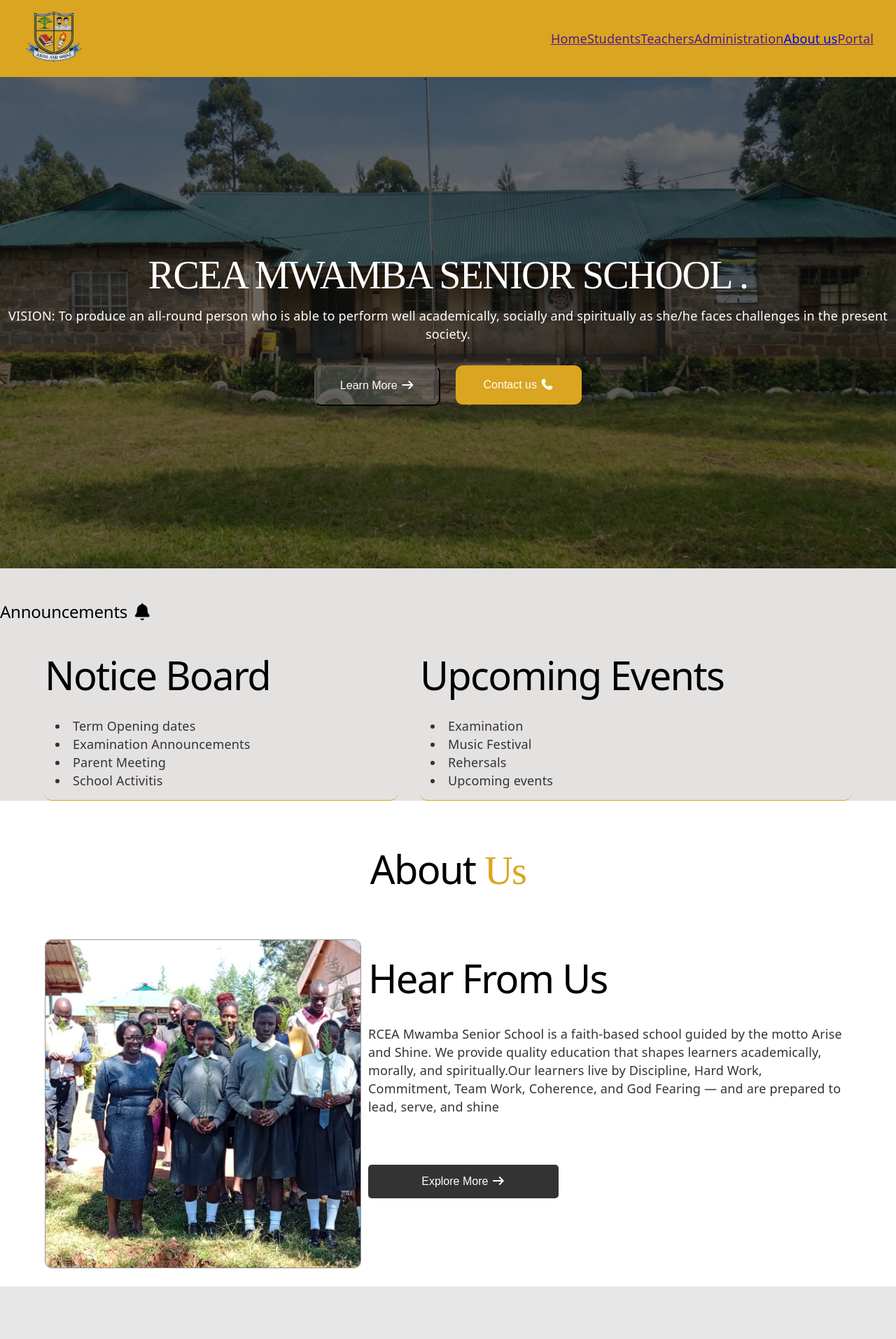
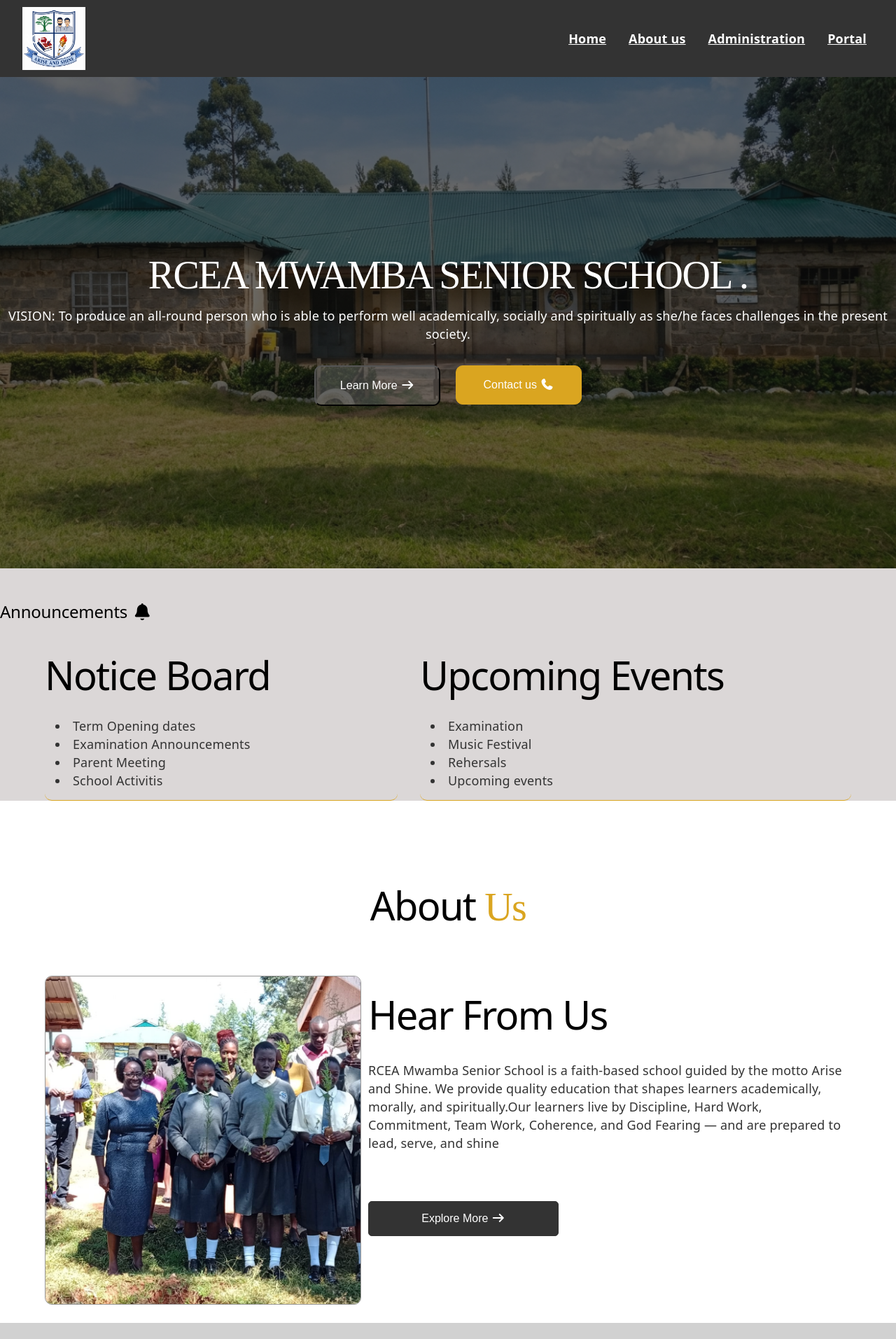
Before and after one commit to denisondeyo7-svg/MwambaSchool, a React (Vite) app in the folder Mwamba/: page / in a window 1280 px wide. Shown: the top 1913 px of the page at 70% size. Built offline with nearby package versions, Linux system fonts and the light colour scheme.

Commit message:
save changes

```diff
--- a/Mwamba/src/App.css
+++ b/Mwamba/src/App.css
@@ -9,18 +9,17 @@ body{
 html{
   scroll-behavior: smooth;
 }
+
 header{
   position: fixed;
   top: 0;
   width: 100%;
-  background: goldenrod;
+  background: #333;
   display: flex;
   align-items: center;
   justify-content: center;
   padding: 10px;
   z-index: 1000;
-
-
 
 }
 
@@ -32,29 +31,50 @@ header{
   justify-content: space-between;
 
 }
+.header-content .logo{
+  display: flex;
+  align-items: center;
+  gap: 42px;
+}
 
-.header-content .logo{
+
+.header-content-logo{
   position: relative;
-  display: flex;
-  gap: 12px;
   align-items: center;
   height: 5rem;
   width: 5rem;
-  border-radius: 10px;
-  overflow: hidden;
+  border-radius: 50%;
+
 }
 
-.header-content .logo img{
+.header-content-logo img{
   height: 100%;
   width: 100%;
   object-fit: cover;
 }
 
-.logo p{
+.name{
+  color: #fff;
   position: absolute;
 }
+nav{
+  display: flex;
+  gap: 12px;
+}
+
+nav a{
+  color: #fff;
+  font-weight: 550;
+  padding: 10px;
+  background: transparent;
+  border-radius: 5px;
+}
+
+nav a:hover{
+  background: #ffffff4f;
 
 
+}
 .main{
   width: 100%;
   display: flex;
@@ -142,8 +162,8 @@ header{
 
 #about_btn:hover{
 
-  background: goldenrod;
-  border: 1px solid goldenrod;
+  background: #000;
+  border: 1px solid #000;
 }
 
 #Explore{
@@ -154,8 +174,15 @@ header{
   color: #fff;
   border-radius: 5px;
   width: 40%;
+  border: 1px solid #333;
+  transition: .3s ease;
 }
 
+#Explore:hover{
+  background: #fff;
+  color: #333;
+  border: 1px solid #333;
+}
 #contact_btn:hover{
   background: #00000059;
   transform: translateY(-4px);
@@ -170,7 +197,7 @@ header{
   display: flex;
   flex-direction: column;
   gap: 22px;
-  background: #e4e1e1;
+  background: #dbd7d7;
   width: 100%;
 }
 
@@ -269,7 +296,7 @@ li{
 }
 
 .values{
-  background: #e7e7e7;
+  background: #d1d1d1;
   width: 100%;
   display: flex;
   flex-direction: column;
@@ -300,10 +327,12 @@ li{
   border-radius: 10px;
   transition: .3s ease;
   flex-grow: 1;
+  color: #333;
 }
 
 .value-card i{
   font-size: 28px;
+  color: #333;
 }
 .value-card h2{
   color: #333;
@@ -325,6 +354,50 @@ li{
   transform: translateY(-4px);
 }
 
+footer{
+  position: relative;
+  top: auto;
+  display: flex;
+  flex-direction: column;
+  align-items: center;
+  width: 100%;
+  background: #333;
+}
+
+footer h2{
+  padding: 15px;
+}
+
+.mainfooter{
+  padding: 10px;
+  width: 85%;
+  display: grid;
+  grid-template-columns: repeat(3,1fr);
+  padding: 12px;
+  gap: 22px;
+}
+
+.footer-mission{
+  padding: 10px;
+
+}
+
+.footer-mission p{
+  color: #dedede;
+}
+
+.sub-footer{
+  padding: 10px;
+  text-align: center;
+  color: #fff;
+  border-top: 1px solid #fff;
+  width: 90%;
+}
+
+.sub-footer a{
+  color: #fff;
+}
+
 @media screen and (max-width:360px){
  .actions{
   align-items: center;
@@ -340,10 +413,16 @@ li{
  }
 }
 
-
+@media screen and (max-width:768px){
+  .mainfooter{
+    grid-template-columns: repeat(2,1fr);
+  }
+}
 @media screen and (max-width:900px){
   .image{
     flex-grow: 1;
 
   }
+
+
 }
--- a/Mwamba/src/App.jsx
+++ b/Mwamba/src/App.jsx
@@ -1,7 +1,7 @@
 import Indexpage from './frontend/Indexpage'
 import About from './frontend/About'
 import Values from './components/Values'
-
+import Footer from './components/Footer'
 import './App.css'
 
 function App() {
@@ -12,6 +12,8 @@ function App() {
       <Indexpage/>
       <About/>
       <Values/>
+      <br /><br />
+      <Footer/>
     </>
   )
 }
--- a/Mwamba/src/components/AboutComponent.jsx
+++ b/Mwamba/src/components/AboutComponent.jsx
@@ -3,7 +3,7 @@ import aboutimg from '../assets/WhatsApp Image 2026-11-22 at 20.23.55 (2).jpeg'
 function AboutComponent() {
     return (
         <div className="about" id='About'>
-            <br /> <br />
+            <br /> <br /><br /><br />
             <h1>About <span className='dams'>Us</span></h1>
  <br /> <br />
             <div className="about-wrapper">
--- a/Mwamba/src/components/Corevalues.jsx
+++ b/Mwamba/src/components/Corevalues.jsx
@@ -8,7 +8,7 @@ function Corevalues() {
         {num:"3",val:"Commitment",open:"fas fa-quote-left", i:"fas fa-pen",message:"We stay committed to learning ,to duty and to one another  .",close:"fas fa-quote-right"},
         {num:"4",val:"Teamwork",open:"fas fa-quote-left", i:"fas fa-users",message:" We learn , play and grow together ,supporting each other .",close:"fas fa-quote-right"},
         {num:"5",val:"God Fearing",open:"fas fa-quote-left", i:"fas fa-hand-holding-heart",message:" We grow in faith ,good character and reverence for God .",close:"fas fa-quote-right"},
-        {num:"6",val:"Commitment",open:"fas fa-quote-left", i:"fas fa-hammer",message:"  .",close:"fas fa-quote-right"},
+        {num:"6",val:"Coherence",open:"fas fa-quote-left", i:"fas fa-hammer",message:"We speak one language of unity , order and shared purpose.",close:"fas fa-quote-right"},
     ]
         return (
         <div className="values">
--- a/Mwamba/src/components/Footer.jsx
+++ b/Mwamba/src/components/Footer.jsx
@@ -6,15 +6,32 @@ function Footer() {
             <h2>MWAMBA SENIOR SCHOOL</h2>
             <br />
             <div className="mainfooter">
-                <div className="footer-about">
-                    <p>RCEA Mwamba Senior School is a faith-based school guided by the motto Arise and Shine. We provide quality education that shapes learners academically, morally, and spiritually.Our learners live by *Discipline, Hard Work, Commitment, Team Work, Coherence, and God Fearing* — and are prepared to lead, serve, and shine.</p>
+                <div className="footer-mission">
+                    <h2>About</h2>
+                    <p>RCEA Mwamba Senior School is a faith-based school guided by the motto Arise and Shine. We provide quality education that shapes learners academically, morally, and spiritually.Our learners live by Discipline, Hard Work, Commitment, Team Work, Coherence, and God Fearing — and are prepared to lead, serve, and shine.</p>
                 </div>
 
                 <div className="footer-mission">
+                    <h2>Mission</h2>
                     <p>To identify the potential in our learners and develop them into independent and useful members of the society .</p>
                 </div>
 
-                To identify the potential in our learners and develop them into independent and useful members of the society .
+                <div className="footer-mission">
+                    <h2>Vision</h2>
+                    <p>To produce an all-round person who is able to perform well academically, socially and spiritually as she/he faces challenges in the present society.</p>
+                </div>
+
+                <div className="footer-mission">
+                    <h2>Motto</h2>
+                    <p>Arise & Shine .</p>
+                </div>
+
+
+            </div>
+
+            <div className="sub-footer">
+                <small>Copyright 2026 Mwamba Sec School</small><br />
+                <small>Developed By <a href="https://denovatech.wuaze.com">Denis</a></small>
             </div>
 
         </footer>
--- a/Mwamba/src/components/Navbar.jsx
+++ b/Mwamba/src/components/Navbar.jsx
@@ -1,10 +1,12 @@
-import logo from '../assets/logonobg.png'
+import logo from '../assets/logo.png'
 function navbar() {
     return (
         <header>
             <div className="header-content">
                 <div className="logo">
-                    <img src={logo} alt="logo" />
+                    <div className="header-content-logo">
+                        <img src={logo} alt="logo" />
+                    </div>
 
                     <div className="name">
                         <p>RCEA</p>
@@ -12,11 +14,9 @@ function navbar() {
                 </div>
 
                 <nav>
-                    <a href="">Home</a>
-                    <a href="">Students</a>
-                    <a href="">Teachers</a>
+                    <a href="#Home">Home</a>
+                    <a href="#About">About us</a>
                     <a href="">Administration</a>
-                    <a href="#About">About us</a>
                     <a href="">Portal</a>
 
                 </nav>
--- a/Mwamba/src/frontend/Indexpage.jsx
+++ b/Mwamba/src/frontend/Indexpage.jsx
@@ -4,10 +4,10 @@ import Announcements from '../components/Announcements';
 import AboutComponent from '../components/AboutComponent';
 function Indexpage() {
     return (
-        <div className="main">
+        <div className="main"id='Home'>
             <Navbar/>
             <br /><br />
-            <div className="heroes">
+            <div className="heroes" >
 
                 <div className='heroes-img'>
             <br />
```
